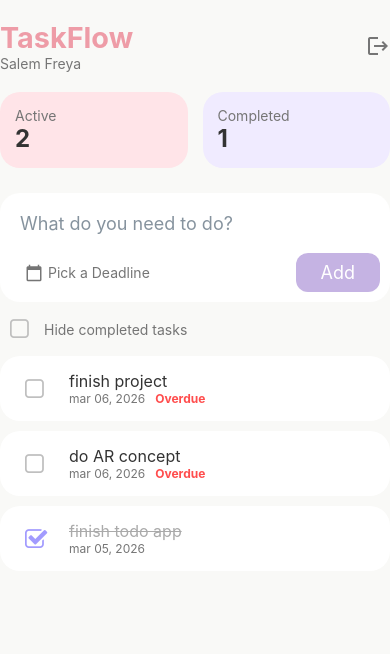
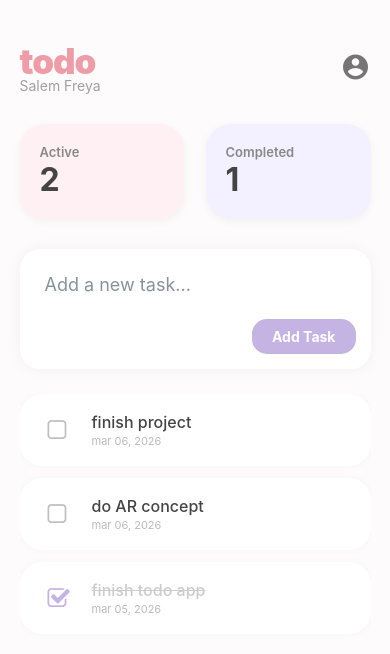
Before and after one commit to s-aryafreya/expotodoapp, a React Native app: screen / in a window 390 px wide. Shown: the top 654 px of the page. Built offline with nearby package versions, Linux system fonts and the light colour scheme.

Commit message:
app design update

```diff
--- a/App.js
+++ b/App.js
@@ -1,9 +1,10 @@
 import React, { useState } from 'react';
-import { StyleSheet, View, FlatList, SafeAreaView } from 'react-native';
+import { StyleSheet, View, FlatList, SafeAreaView, Dimensions } from 'react-native';
 import { Text, Input, Button, CheckBox, Icon } from '@rneui/themed';
 
+const { width } = Dimensions.get('window');
+
 export default function App() {
-  // Part 3: Default tasks based on your mockup state
   const [tasks, setTasks] = useState([
     { key: '1', description: 'finish project', completed: false, deadline: 'mar 06, 2026' },
     { key: '2', description: 'do AR concept', completed: false, deadline: 'mar 06, 2026' },
@@ -11,9 +12,7 @@ export default function App() {
   ]);
 
   const [input, setInput] = useState('');
-  const [hideCompleted, setHideCompleted] = useState(false);
 
-  // Add Task Logic
   const addTask = () => {
     if (input.trim().length > 0) {
       const newTask = {
@@ -33,35 +32,19 @@ export default function App() {
     ));
   };
 
-  // Logic to determine "Overdue" status (Simple comparison for demo)
-  const isOverdue = (dateStr) => {
-    const taskDate = new Date(dateStr);
-    const today = new Date();
-    return taskDate < today.setHours(0,0,0,0);
-  };
-
-  // Part 2: renderItem function for FlatList
   const renderItem = ({ item }) => (
     <View style={styles.taskCard}>
       <CheckBox
         checked={item.completed}
         onPress={() => toggleTask(item.key)}
-        checkedColor="#a29bfe"
+        checkedColor="#c5b3e3"
         containerStyle={{ padding: 0, margin: 0 }}
       />
       <View style={styles.taskTextContainer}>
-        <Text style={[
-          styles.taskDescription,
-          item.completed && styles.completedText // Part 3: Strikethrough style
-        ]}>
+        <Text style={[styles.taskDescription, item.completed && styles.completedText]}>
           {item.description}
         </Text>
-        <View style={styles.dateRow}>
         <Text style={styles.dateText}>{item.deadline}</Text>
-          {isOverdue(item.deadline) && !item.completed && (
-            <Text style={styles.overdueTag}>Overdue</Text>
-          )}
-        </View>
       </View>
     </View>
   );
@@ -70,17 +53,18 @@ export default function App() {
   const completedCount = tasks.filter(t => t.completed).length;
 
   return (
-    <SafeAreaView style={styles.container}>
-      {/* Header section from mockup */}
+    <SafeAreaView style={styles.outerContainer}>
+      <View style={styles.innerContainer}>
+        {/* Header */}
         <View style={styles.header}>
           <View>
-          <Text h3 style={styles.titleText}>TaskFlow</Text>
+            <Text h2 style={styles.titleText}>todo</Text>
             <Text style={styles.userSubtext}>Salem Freya</Text>
           </View>
-        <Icon name="logout" type="material" color="#757575" />
+          <Icon name="account-circle" type="material" color="#757575" size={30} />
         </View>
 
-      {/* Stats Dashboard */}
+        {/* Dashboard Stats */}
         <View style={styles.statsRow}>
           <View style={[styles.statBox, styles.pinkBox]}>
             <Text style={styles.statLabel}>Active</Text>
@@ -92,69 +76,121 @@ export default function App() {
           </View>
         </View>
 
-      {/* Input Section */}
+        {/* Input Area */}
         <View style={styles.inputArea}>
           <Input
-          placeholder="What do you need to do?"
+            placeholder="Add a new task..."
             value={input}
             onChangeText={setInput}
             inputContainerStyle={{ borderBottomWidth: 0 }}
+            containerStyle={{ height: 50 }}
           />
           <View style={styles.inputButtons}>
             <Button
-            title="Pick a Deadline"
-            type="clear"
-            titleStyle={{ color: '#757575', fontSize: 14 }}
-            icon={{ name: 'calendar-today', color: '#757575', size: 18 }}
-          />
-          <Button
-            title="Add"
+              title="Add Task"
               onPress={addTask}
               buttonStyle={styles.addButton}
+              titleStyle={{ fontSize: 14, fontWeight: 'bold' }}
             />
           </View>
         </View>
 
-      {/* Visibility Toggle */}
-      <CheckBox
-        title="Hide completed tasks"
-        checked={hideCompleted}
-        onPress={() => setHideCompleted(!hideCompleted)}
-        containerStyle={styles.hideToggle}
-        textStyle={{ color: '#757575', fontWeight: 'normal' }}
-      />
-
-      {/* Part 2: FlatList Implementation */}
+        {/* Task List */}
         <FlatList
-        data={tasks.filter(t => hideCompleted ? !t.completed : true)}
+          data={tasks}
           renderItem={renderItem}
           keyExtractor={(item) => item.key}
-        contentContainerStyle={{ paddingBottom: 20 }}
+          contentContainerStyle={{ paddingBottom: 40 }}
+          showsVerticalScrollIndicator={false}
         />
+      </View>
     </SafeAreaView>
   );
 }
 
 const styles = StyleSheet.create({
-  container: { flex: 1, backgroundColor: '#f9f9f7', paddingHorizontal: 20 },
-  header: { flexDirection: 'row', justifyContent: 'space-between', alignItems: 'center', marginTop: 20, marginBottom: 20 },
-  titleText: { color: '#ee9ca7', fontWeight: 'bold' },
-  userSubtext: { color: '#757575', fontSize: 14 },
-  statsRow: { flexDirection: 'row', gap: 15, marginBottom: 25 },
-  statBox: { flex: 1, padding: 15, borderRadius: 20, elevation: 2 },
-  pinkBox: { backgroundColor: '#ffe4e8' },
-  purpleBox: { backgroundColor: '#f0ebff' },
-  statLabel: { color: '#757575', fontSize: 14 },
-  statNumber: { fontSize: 24, fontWeight: 'bold', color: '#333' },
-  inputArea: { backgroundColor: '#fff', borderRadius: 20, padding: 10, marginBottom: 10, elevation: 1 },
-  inputButtons: { flexDirection: 'row', justifyContent: 'space-between', alignItems: 'center' },
-  addButton: { backgroundColor: '#c5b3e3', borderRadius: 12, paddingHorizontal: 25 },
-  hideToggle: { backgroundColor: 'transparent', borderWidth: 0, padding: 0, marginBottom: 15 },
-  taskCard: { flexDirection: 'row', backgroundColor: '#fff', padding: 15, borderRadius: 20, marginBottom: 10, alignItems: 'center', elevation: 1 },
+  outerContainer: {
+    flex: 1,
+    backgroundColor: '#fdfbfb', // Soft off-white background
+    alignItems: 'center'
+  },
+  innerContainer: {
+    width: width > 600 ? 500 : '90%', // Centered container for web/mobile
+    flex: 1,
+    paddingTop: 40
+  },
+  header: {
+    flexDirection: 'row',
+    justifyContent: 'space-between',
+    alignItems: 'center',
+    marginBottom: 30
+  },
+  titleText: {
+    color: '#ee9ca7',
+    fontWeight: '900',
+    letterSpacing: -1
+  },
+  userSubtext: {
+    color: '#a0a0a0',
+    fontSize: 14,
+    marginTop: -5
+  },
+  statsRow: {
+    flexDirection: 'row',
+    justifyContent: 'space-between',
+    marginBottom: 30
+  },
+  statBox: {
+    width: '47%',
+    padding: 20,
+    borderRadius: 25,
+    shadowColor: '#000',
+    shadowOffset: { width: 0, height: 2 },
+    shadowOpacity: 0.05,
+    shadowRadius: 10,
+    elevation: 2
+  },
+  pinkBox: { backgroundColor: '#fff0f3' },
+  purpleBox: { backgroundColor: '#f3f0ff' },
+  statLabel: { color: '#888', fontSize: 13, fontWeight: '600' },
+  statNumber: { fontSize: 32, fontWeight: 'bold', color: '#444' },
+  inputArea: {
+    backgroundColor: '#fff',
+    borderRadius: 20,
+    padding: 15,
+    marginBottom: 25,
+    shadowColor: '#000',
+    shadowOpacity: 0.05,
+    shadowRadius: 15,
+    elevation: 3
+  },
+  inputButtons: {
+    alignItems: 'flex-end',
+    marginTop: 5
+  },
+  addButton: {
+    backgroundColor: '#c5b3e3',
+    borderRadius: 15,
+    paddingHorizontal: 20
+  },
+  taskCard: {
+    flexDirection: 'row',
+    backgroundColor: '#fff',
+    padding: 18,
+    borderRadius: 22,
+    marginBottom: 12,
+    alignItems: 'center',
+    shadowColor: '#000',
+    shadowOpacity: 0.03,
+    shadowRadius: 8,
+    elevation: 1
+  },
   taskTextContainer: { flex: 1, marginLeft: 10 },
-  taskDescription: { fontSize: 16, color: '#333' },
-  completedText: { textDecorationLine: 'line-through', textDecorationStyle: 'solid', color: '#aaa' },
-  dateRow: { flexDirection: 'row', alignItems: 'center' },
-  dateText: { fontSize: 12, color: '#757575' },
-  overdueTag: { color: '#ff4d4d', fontSize: 12, fontWeight: 'bold', marginLeft: 10 }
+  taskDescription: { fontSize: 16, color: '#444', fontWeight: '500' },
+  completedText: {
+    textDecorationLine: 'line-through',
+    textDecorationStyle: 'solid',
+    color: '#ccc'
+  },
+  dateText: { fontSize: 11, color: '#bbb', marginTop: 2 }
 });
```
Lines whose indentation alone changed are shown as unchanged.
